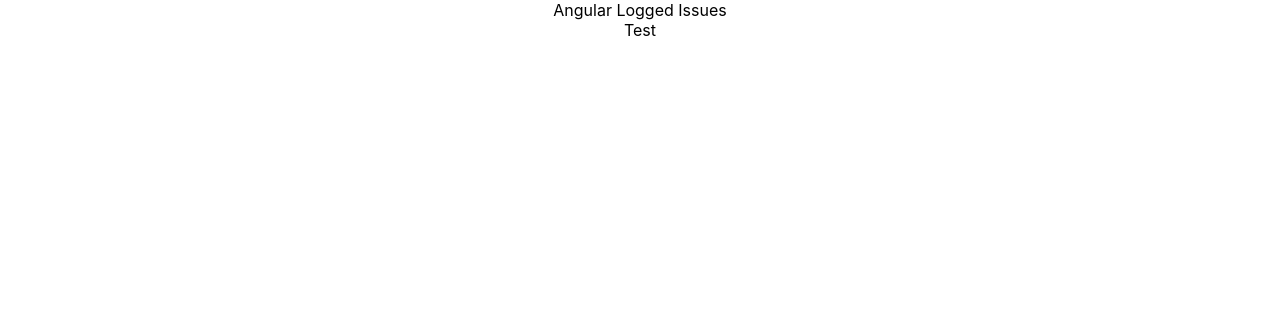
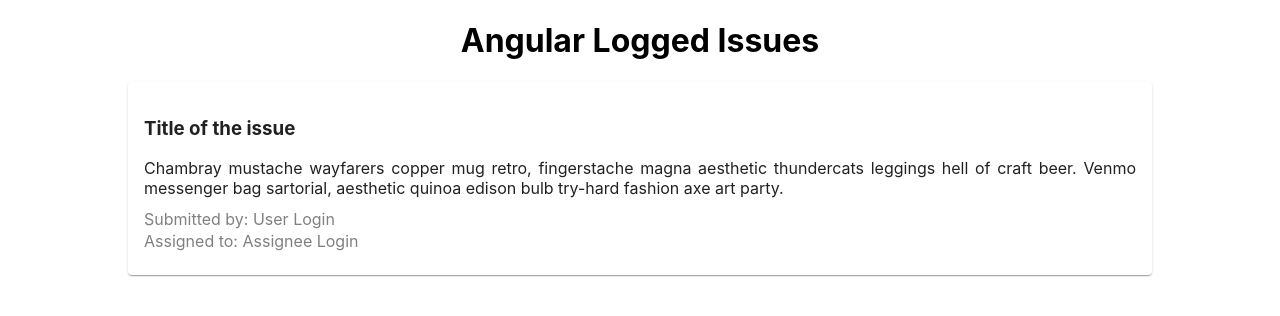
Before and after one commit to hillrg22/react-github-api-issues, a React (Create React App) app: page / in a window 1280 px wide. Shown: the top 316 px of the page. Built offline with nearby package versions, Linux system fonts and the light colour scheme.

Commit message:
basic card styling

```diff
--- a/package.json
+++ b/package.json
@@ -9,7 +9,8 @@
     "@testing-library/user-event": "^7.1.2",
     "react": "^16.13.1",
     "react-dom": "^16.13.1",
-    "react-scripts": "3.4.1"
+    "react-scripts": "3.4.1",
+    "styled-components": "^5.1.1"
   },
   "scripts": {
     "start": "react-scripts start",
--- a/src/App.js
+++ b/src/App.js
@@ -1,12 +1,12 @@
 import React from 'react';
-import Card from './components/Card'
+import IssueCard from './components/IssueCard'
 import './App.css';
 
 function App() {
   return (
     <div className="App">
-      <div>Angular Logged Issues</div>
-      <Card />
+      <h1>Angular Logged Issues</h1>
+      <IssueCard />
     </div>
   );
 }
--- a/src/components/Card.js
+++ /dev/null
@@ -1,12 +0,0 @@
-import React from 'react';
-
-
-const Card = props => {
-    return(
-        <div>Test</div>
-    )
-}
-
-
-
-export default Card;
--- /dev/null
+++ b/src/components/IssueCard.js
@@ -0,0 +1,50 @@
+import React from 'react';
+import {Card, CardContent} from '@material-ui/core'
+import styled from 'styled-components'
+
+
+const StyledCard = styled(Card)`
+    width: 80%;
+    margin-top: 10px;
+    margin-left: 10%;
+
+`
+
+const FlexCardContent = styled(CardContent)`
+    display: flex;
+    flex-direction: column;
+    text-align: justify;
+`
+const Title = styled.h3`
+
+`
+
+const Description = styled.div`
+    margin-bottom: 9px;
+
+`
+
+const GrayedText = styled.p`
+    color: gray;
+    margin: 2px 0 0 0 ;
+`
+
+
+const IssueCard = props => {
+
+
+    return(
+        <StyledCard>
+            <FlexCardContent>
+                <Title>Title of the issue</Title>
+                <Description>Chambray mustache wayfarers copper mug retro, fingerstache magna aesthetic thundercats leggings hell of craft beer. Venmo messenger bag sartorial, aesthetic quinoa edison bulb try-hard fashion axe art party.</Description>
+                <GrayedText>Submitted by: User Login</GrayedText>
+                <GrayedText>Assigned to: Assignee Login</GrayedText>
+            </FlexCardContent>
+        </StyledCard>
+    )
+}
+
+
+
+export default IssueCard;
```
Also changed, not shown: 1 other file (tests, documents, lock files or other folders).
